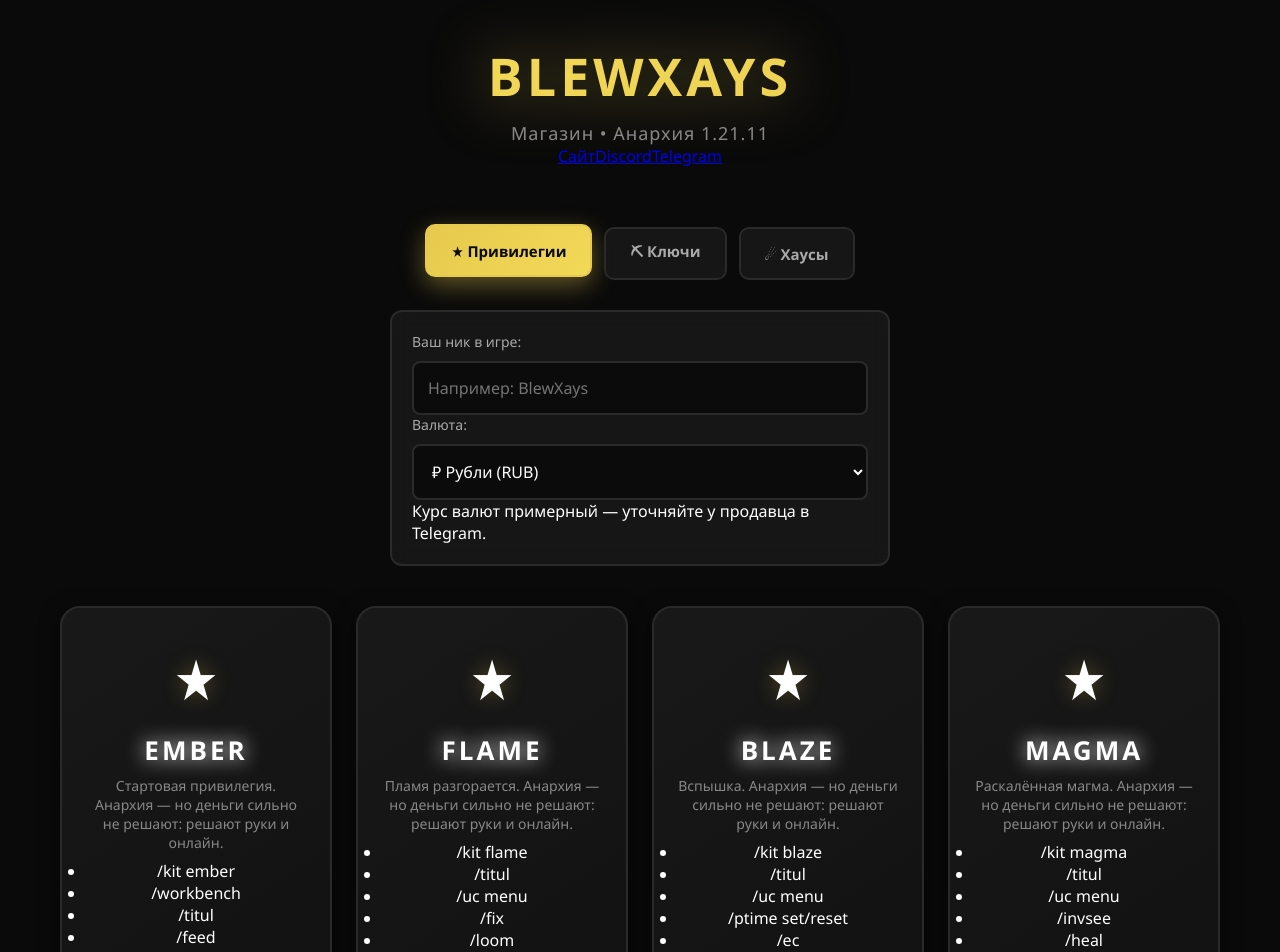
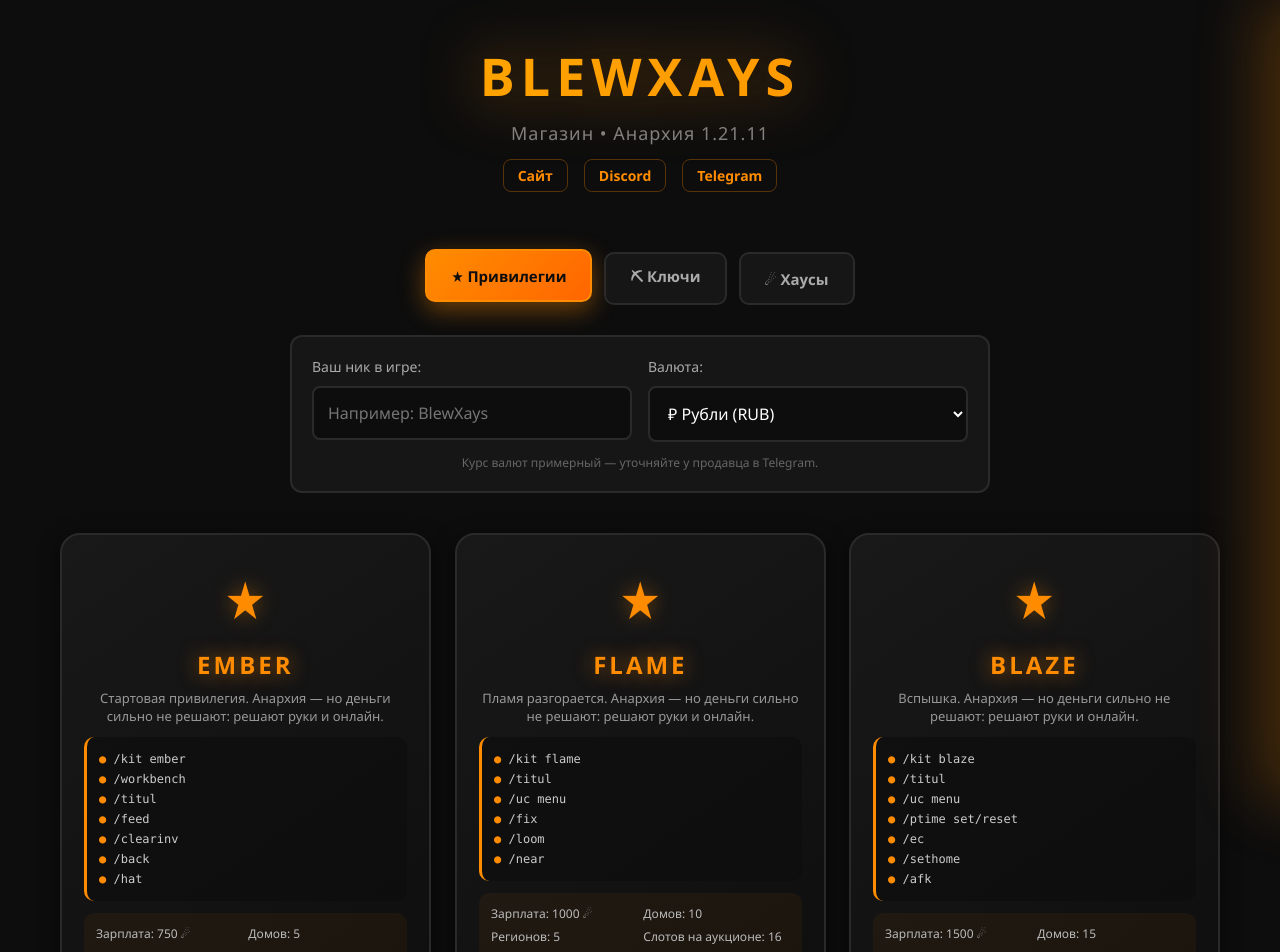
Before and after one commit to LEARFI/blewxays-shop, a Next.js app: page / in a window 1280 px wide. Shown: the top 952 px of the page. Built offline with nearby package versions, Linux system fonts and the light colour scheme.

Commit message:
Update globals.css

```diff
--- a/styles/globals.css
+++ b/styles/globals.css
@@ -6,14 +6,14 @@
 }
 
 html, body {
-  background: #0a0a0a;
+  background: #0D0D0D;
   color: #fff;
   min-height: 100vh;
   overflow-x: hidden;
 }
 
 /* ========================================
-   ЖИВОЙ ФОН
+   ЖИВОЙ ФОН (BLEWXAYS: оранжевый)
    ======================================== */
 .living-bg {
   position: fixed;
@@ -23,20 +23,16 @@
   height: 100%;
   z-index: -2;
   background:
-    radial-gradient(circle at 20% 50%, rgba(230, 201, 77, 0.15) 0%, transparent 50%),
-    radial-gradient(circle at 80% 20%, rgba(243, 217, 88, 0.12) 0%, transparent 50%),
-    radial-gradient(circle at 50% 80%, rgba(230, 201, 77, 0.1) 0%, transparent 50%),
-    #0a0a0a;
+    radial-gradient(circle at 20% 50%, rgba(255, 140, 0, 0.15) 0%, transparent 50%),
+    radial-gradient(circle at 80% 20%, rgba(255, 165, 0, 0.12) 0%, transparent 50%),
+    radial-gradient(circle at 50% 80%, rgba(255, 102, 0, 0.10) 0%, transparent 50%),
+    #0D0D0D;
   animation: bgPulse 8s ease-in-out infinite;
 }
 
 @keyframes bgPulse {
-  0%, 100% {
-    background-position: 0% 0%, 100% 0%, 50% 100%, 0 0;
-  }
-  50% {
-    background-position: 100% 100%, 0% 100%, 50% 0%, 0 0;
-  }
+  0%, 100% { background-position: 0% 0%, 100% 0%, 50% 100%, 0 0; }
+  50%      { background-position: 100% 100%, 0% 100%, 50% 0%, 0 0; }
 }
 
 .living-bg::before,
@@ -46,27 +42,18 @@
   width: 600px;
   height: 600px;
   border-radius: 50%;
-  background: radial-gradient(circle, rgba(230, 201, 77, 0.2) 0%, transparent 70%);
+  background: radial-gradient(circle, rgba(255, 140, 0, 0.20) 0%, transparent 70%);
   animation: float 15s ease-in-out infinite;
   filter: blur(40px);
 }
 
-.living-bg::before {
-  top: -10%;
-  left: -10%;
-  animation-delay: 0s;
-}
-
-.living-bg::after {
-  bottom: -10%;
-  right: -10%;
-  animation-delay: -7s;
-}
+.living-bg::before { top: -10%; left: -10%; animation-delay: 0s; }
+.living-bg::after  { bottom: -10%; right: -10%; animation-delay: -7s; }
 
 @keyframes float {
   0%, 100% { transform: translate(0, 0) scale(1); }
-  33% { transform: translate(150px, -80px) scale(1.3); }
-  66% { transform: translate(-80px, 150px) scale(0.8); }
+  33%      { transform: translate(150px, -80px) scale(1.3); }
+  66%      { transform: translate(-80px, 150px) scale(0.8); }
 }
 
 /* Частицы */
@@ -83,34 +70,22 @@
 
 .particle {
   position: absolute;
-  width: 6px;
-  height: 6px;
-  background: #E6C94D;
+  background: #FF8C00;
   border-radius: 50%;
   opacity: 0.6;
   animation: rise linear infinite;
-  box-shadow: 0 0 15px #E6C94D, 0 0 30px rgba(230, 201, 77, 0.5);
+  box-shadow: 0 0 15px #FF8C00, 0 0 30px rgba(255, 140, 0, 0.5);
 }
 
 @keyframes rise {
-  0% {
-    transform: translateY(100vh) scale(0);
-    opacity: 0;
-  }
-  10% {
-    opacity: 0.8;
-  }
-  90% {
-    opacity: 0.8;
-  }
-  100% {
-    transform: translateY(-10vh) scale(1.5);
-    opacity: 0;
-  }
+  0%   { transform: translateY(100vh) scale(0); opacity: 0; }
+  10%  { opacity: 0.8; }
+  90%  { opacity: 0.8; }
+  100% { transform: translateY(-10vh) scale(1.5); opacity: 0; }
 }
 
 /* ========================================
-   КОНТЕЙНЕР
+   КОНТЕЙНЕР (сдвигается при открытой корзине)
    ======================================== */
 .container {
   max-width: 1200px;
@@ -119,11 +94,18 @@
   animation: fadeIn 0.6s ease-out;
   position: relative;
   z-index: 1;
+  transition: transform 0.4s ease, max-width 0.4s ease;
+}
+
+.container.with-cart {
+  max-width: 1000px;
+  margin-left: 40px;
+  transform: translateX(-120px);
 }
 
 @keyframes fadeIn {
   from { opacity: 0; transform: translateY(20px); }
-  to { opacity: 1; transform: translateY(0); }
+  to   { opacity: 1; transform: translateY(0); }
 }
 
 /* ========================================
@@ -137,32 +119,57 @@
 
 @keyframes slideDown {
   from { opacity: 0; transform: translateY(-30px); }
-  to { opacity: 1; transform: translateY(0); }
+  to   { opacity: 1; transform: translateY(0); }
 }
 
 .logo {
   font-size: 52px;
   font-weight: 900;
-  background: linear-gradient(135deg, #E6C94D, #F3D958, #FFD700, #F3D958, #E6C94D);
+  background: linear-gradient(135deg, #FF8C00, #FFA500, #FF6600, #FFA500, #FF8C00);
   background-size: 300% 300%;
   -webkit-background-clip: text;
   -webkit-text-fill-color: transparent;
   background-clip: text;
   margin-bottom: 10px;
-  filter: drop-shadow(0 0 30px rgba(230, 201, 77, 0.5));
+  filter: drop-shadow(0 0 30px rgba(255, 140, 0, 0.5));
   animation: gradientShift 4s ease infinite;
-  letter-spacing: 4px;
+  letter-spacing: 6px;
 }
 
 @keyframes gradientShift {
   0%, 100% { background-position: 0% 50%; }
-  50% { background-position: 100% 50%; }
+  50%      { background-position: 100% 50%; }
 }
 
 .subtitle {
-  color: #888;
+  color: #808080;
   font-size: 18px;
   letter-spacing: 1px;
+  margin-bottom: 14px;
+}
+
+.links {
+  display: flex;
+  justify-content: center;
+  gap: 16px;
+  flex-wrap: wrap;
+}
+
+.links a {
+  color: #FF8C00;
+  text-decoration: none;
+  font-size: 14px;
+  font-weight: 600;
+  padding: 6px 14px;
+  border: 1px solid rgba(255, 140, 0, 0.3);
+  border-radius: 8px;
+  transition: all 0.3s ease;
+}
+
+.links a:hover {
+  background: rgba(255, 140, 0, 0.15);
+  border-color: #FF8C00;
+  box-shadow: 0 0 20px rgba(255, 140, 0, 0.35);
 }
 
 /* ========================================
@@ -191,25 +198,25 @@
 }
 
 .tab-btn:hover {
-  color: #E6C94D;
-  border-color: #E6C94D;
+  color: #FF8C00;
+  border-color: #FF8C00;
   transform: translateY(-3px);
-  box-shadow: 0 8px 24px rgba(230, 201, 77, 0.2);
+  box-shadow: 0 8px 24px rgba(255, 140, 0, 0.2);
 }
 
 .tab-btn.active {
-  background: linear-gradient(135deg, #E6C94D, #F3D958);
-  color: #0a0a0a;
-  border-color: #E6C94D;
+  background: linear-gradient(135deg, #FF8C00, #FF6600);
+  color: #0D0D0D;
+  border-color: #FF8C00;
   transform: translateY(-3px);
-  box-shadow: 0 8px 24px rgba(230, 201, 77, 0.4);
+  box-shadow: 0 8px 24px rgba(255, 140, 0, 0.4);
 }
 
 /* ========================================
-   ФОРМА НИКА
+   ФОРМА НИКА + ВАЛЮТА
    ======================================== */
 .nick-form {
-  max-width: 500px;
+  max-width: 700px;
   margin: 0 auto 40px;
   background: rgba(26, 26, 26, 0.8);
   backdrop-filter: blur(10px);
@@ -221,8 +228,19 @@
 }
 
 .nick-form:focus-within {
-  border-color: #E6C94D;
-  box-shadow: 0 0 30px rgba(230, 201, 77, 0.2);
+  border-color: #FF8C00;
+  box-shadow: 0 0 30px rgba(255, 140, 0, 0.2);
+}
+
+.form-row {
+  display: flex;
+  gap: 16px;
+  flex-wrap: wrap;
+}
+
+.form-field {
+  flex: 1;
+  min-width: 200px;
 }
 
 .nick-label {
@@ -235,7 +253,7 @@
 .nick-input {
   width: 100%;
   padding: 14px;
-  background: rgba(10, 10, 10, 0.9);
+  background: rgba(13, 13, 13, 0.9);
   border: 2px solid #2a2a2a;
   border-radius: 8px;
   color: #fff;
@@ -245,8 +263,15 @@
 }
 
 .nick-input:focus {
-  border-color: #E6C94D;
-  box-shadow: 0 0 20px rgba(230, 201, 77, 0.3);
+  border-color: #FF8C00;
+  box-shadow: 0 0 20px rgba(255, 140, 0, 0.3);
+}
+
+.rate-note {
+  margin-top: 12px;
+  color: #666;
+  font-size: 12px;
+  text-align: center;
 }
 
 /* ========================================
@@ -254,16 +279,16 @@
    ======================================== */
 .grid {
   display: grid;
-  grid-template-columns: repeat(auto-fit, minmax(260px, 1fr));
+  grid-template-columns: repeat(auto-fit, minmax(280px, 1fr));
   gap: 24px;
 }
 
 .card {
-  background: linear-gradient(145deg, rgba(26, 26, 26, 0.95), rgba(15, 15, 15, 0.95));
+  background: linear-gradient(145deg, rgba(26, 26, 26, 0.95), rgba(13, 13, 13, 0.95));
   backdrop-filter: blur(10px);
   border: 2px solid #2a2a2a;
   border-radius: 20px;
-  padding: 32px 24px;
+  padding: 28px 22px;
   text-align: center;
   transition: all 0.4s cubic-bezier(0.175, 0.885, 0.32, 1.275);
   position: relative;
@@ -274,117 +299,265 @@
 
 @keyframes cardIn {
   from { opacity: 0; transform: translateY(40px) scale(0.9); }
-  to { opacity: 1; transform: translateY(0) scale(1); }
+  to   { opacity: 1; transform: translateY(0) scale(1); }
 }
 
-.card:nth-child(1) { animation-delay: 0.05s; }
-.card:nth-child(2) { animation-delay: 0.1s; }
-.card:nth-child(3) { animation-delay: 0.15s; }
-.card:nth-child(4) { animation-delay: 0.2s; }
-.card:nth-child(5) { animation-delay: 0.25s; }
-.card:nth-child(6) { animation-delay: 0.3s; }
-.card:nth-child(7) { animation-delay: 0.35s; }
-
-.card::before {
-  content: '';
-  position: absolute;
-  top: 0;
-  left: -100%;
-  width: 100%;
-  height: 100%;
-  background: linear-gradient(90deg, transparent, rgba(230, 201, 77, 0.1), transparent);
-  transition: left 0.6s ease;
-}
-
-.card:hover::before {
-  left: 100%;
+.card:hover {
+  transform: translateY(-12px) scale(1.03);
+  border-color: #FF8C00;
+  box-shadow:
+    0 25px 50px rgba(255, 140, 0, 0.25),
+    0 0 0 1px rgba(255, 140, 0, 0.3),
+    inset 0 0 60px rgba(255, 140, 0, 0.05);
 }
 
 .card::after {
   content: '';
   position: absolute;
-  top: 0;
-  left: 0;
-  right: 0;
+  top: 0; left: 0; right: 0;
   height: 4px;
-  background: linear-gradient(90deg, transparent, #E6C94D, transparent);
+  background: linear-gradient(90deg, transparent, #FF8C00, transparent);
   opacity: 0;
   transition: opacity 0.3s ease;
 }
 
-.card:hover {
-  transform: translateY(-12px) scale(1.03);
-  border-color: #E6C94D;
+.card:hover::after { opacity: 1; }
+
+.card-legendary {
+  border-color: #FF6600;
   box-shadow:
-    0 25px 50px rgba(230, 201, 77, 0.25),
-    0 0 0 1px rgba(230, 201, 77, 0.3),
-    inset 0 0 60px rgba(230, 201, 77, 0.05);
+    0 0 0 1px rgba(255, 102, 0, 0.5),
+    0 8px 30px rgba(255, 102, 0, 0.3),
+    inset 0 0 40px rgba(255, 102, 0, 0.08);
 }
 
-.card:hover::after {
-  opacity: 1;
+.card-legendary .card-title {
+  background: linear-gradient(135deg, #FF8C00, #FFA500, #FF6600);
+  -webkit-background-clip: text;
+  -webkit-text-fill-color: transparent;
+  background-clip: text;
 }
 
+.card-house { border-color: rgba(255, 165, 0, 0.4); }
+
 .card-icon {
-  font-size: 56px;
-  margin-bottom: 16px;
+  font-size: 52px;
+  margin-bottom: 14px;
+  display: inline-block;
+  color: #FF8C00;
+  filter: drop-shadow(0 0 10px rgba(255, 140, 0, 0.4));
   transition: transform 0.5s cubic-bezier(0.175, 0.885, 0.32, 1.275);
-  display: inline-block;
-  filter: drop-shadow(0 0 10px rgba(230, 201, 77, 0.3));
 }
 
 .card:hover .card-icon {
-  transform: scale(1.3) rotate(-10deg);
-  filter: drop-shadow(0 0 25px rgba(230, 201, 77, 0.8));
+  transform: scale(1.25) rotate(-8deg);
+  filter: drop-shadow(0 0 25px rgba(255, 140, 0, 0.9));
 }
 
 .card-title {
-  font-size: 26px;
+  font-size: 24px;
   font-weight: 800;
   margin-bottom: 8px;
   letter-spacing: 3px;
-  text-shadow: 0 0 20px currentColor;
+  color: #FF8C00;
+  text-shadow: 0 0 20px rgba(255, 140, 0, 0.6);
 }
 
 .card-desc {
-  color: #888;
-  font-size: 14px;
-  margin-bottom: 8px;
+  color: #999;
+  font-size: 13px;
+  margin-bottom: 12px;
+  line-height: 1.4;
+}
+
+.card-features {
+  list-style: none;
+  text-align: left;
+  margin: 12px 0;
+  padding: 12px;
+  background: rgba(13, 13, 13, 0.6);
+  border-radius: 10px;
+  border-left: 3px solid #FF8C00;
+}
+
+.card-features li {
+  color: #ccc;
+  font-size: 12px;
+  padding: 3px 0;
+  font-family: 'Consolas', monospace;
+}
+
+.card-features li::before {
+  content: '● ';
+  color: #FF8C00;
+}
+
+.card-info {
+  display: grid;
+  grid-template-columns: 1fr 1fr;
+  gap: 6px;
+  margin: 12px 0;
+  padding: 12px;
+  background: rgba(255, 140, 0, 0.05);
+  border-radius: 10px;
+  font-size: 12px;
+  color: #bbb;
+}
+
+.card-info div {
+  text-align: left;
 }
 
 .card-price {
-  font-size: 30px;
+  font-size: 28px;
   font-weight: 800;
-  color: #E6C94D;
-  margin: 20px 0;
-  text-shadow: 0 0 20px rgba(230, 201, 77, 0.5);
+  color: #FF8C00;
+  margin: 16px 0;
+  text-shadow: 0 0 20px rgba(255, 140, 0, 0.6);
 }
 
 .card-price span {
-  font-size: 16px;
-  color: #888;
+  font-size: 14px;
+  color: #808080;
   font-weight: 400;
 }
 
+.card-total {
+  font-size: 14px;
+  color: #FFA500;
+  margin: 10px 0;
+  font-weight: 600;
+}
+
 /* ========================================
-   КНОПКА
+   КРАСИВЫЙ ПОЛЗУНОК
+   ======================================== */
+.qty-control {
+  display: flex;
+  align-items: center;
+  gap: 10px;
+  margin: 14px 0;
+  padding: 8px 12px;
+  background: rgba(13, 13, 13, 0.8);
+  border: 1px solid #2a2a2a;
+  border-radius: 12px;
+}
+
+.qty-btn {
+  width: 32px;
+  height: 32px;
+  border-radius: 8px;
+  border: 1px solid #FF8C00;
+  background: rgba(255, 140, 0, 0.1);
+  color: #FF8C00;
+  font-size: 18px;
+  font-weight: 900;
+  cursor: pointer;
+  transition: all 0.2s ease;
+  display: flex;
+  align-items: center;
+  justify-content: center;
+  user-select: none;
+}
+
+.qty-btn:hover {
+  background: #FF8C00;
+  color: #0D0D0D;
+  transform: scale(1.1);
+  box-shadow: 0 0 15px rgba(255, 140, 0, 0.6);
+}
+
+.qty-btn:active { transform: scale(0.95); }
+
+.qty-slider-wrap {
+  flex: 1;
+  position: relative;
+  height: 8px;
+  background: #1A1A1A;
+  border-radius: 4px;
+  overflow: hidden;
+}
+
+.qty-slider-fill {
+  position: absolute;
+  top: 0;
+  left: 0;
+  height: 100%;
+  background: linear-gradient(90deg, #FF6600, #FF8C00, #FFA500);
+  border-radius: 4px;
+  pointer-events: none;
+  box-shadow: 0 0 10px rgba(255, 140, 0, 0.6);
+  transition: width 0.1s ease;
+}
+
+.qty-slider {
+  position: absolute;
+  top: 0;
+  left: 0;
+  width: 100%;
+  height: 100%;
+  -webkit-appearance: none;
+  appearance: none;
+  background: transparent;
+  cursor: pointer;
+  outline: none;
+}
+
+.qty-slider::-webkit-slider-thumb {
+  -webkit-appearance: none;
+  appearance: none;
+  width: 20px;
+  height: 20px;
+  border-radius: 50%;
+  background: radial-gradient(circle, #FFA500, #FF6600);
+  border: 2px solid #FF8C00;
+  cursor: pointer;
+  box-shadow: 0 0 12px rgba(255, 140, 0, 0.9);
+  transition: transform 0.2s ease;
+}
+
+.qty-slider::-webkit-slider-thumb:hover {
+  transform: scale(1.2);
+}
+
+.qty-slider::-moz-range-thumb {
+  width: 20px;
+  height: 20px;
+  border-radius: 50%;
+  background: radial-gradient(circle, #FFA500, #FF6600);
+  border: 2px solid #FF8C00;
+  cursor: pointer;
+  box-shadow: 0 0 12px rgba(255, 140, 0, 0.9);
+}
+
+.qty-value {
+  min-width: 38px;
+  text-align: center;
+  color: #FF8C00;
+  font-weight: 800;
+  font-size: 15px;
+  text-shadow: 0 0 10px rgba(255, 140, 0, 0.6);
+}
+
+/* ========================================
+   КНОПКА КУПИТЬ
    ======================================== */
 .buy-btn {
   width: 100%;
-  padding: 16px;
+  padding: 14px;
   border: none;
   border-radius: 12px;
-  font-size: 16px;
+  font-size: 15px;
   font-weight: 800;
   cursor: pointer;
   transition: all 0.3s ease;
-  background: linear-gradient(135deg, #E6C94D, #F3D958, #FFD700);
+  background: linear-gradient(135deg, #FF8C00, #FFA500, #FF6600);
   background-size: 200% 200%;
-  color: #0a0a0a;
+  color: #0D0D0D;
   letter-spacing: 2px;
   position: relative;
   overflow: hidden;
-  box-shadow: 0 4px 15px rgba(230, 201, 77, 0.3);
+  box-shadow: 0 4px 15px rgba(255, 140, 0, 0.3);
 }
 
 .buy-btn::before {
@@ -398,24 +571,191 @@
   transition: left 0.6s ease;
 }
 
-.buy-btn:hover::before {
-  left: 100%;
-}
+.buy-btn:hover::before { left: 100%; }
 
 .buy-btn:hover {
   transform: translateY(-3px) scale(1.02);
-  box-shadow: 0 12px 30px rgba(230, 201, 77, 0.5);
+  box-shadow: 0 12px 30px rgba(255, 140, 0, 0.5);
   background-position: 100% 50%;
 }
 
-.buy-btn:active {
-  transform: translateY(0) scale(0.98);
+.buy-btn:active { transform: translateY(0) scale(0.98); }
+
+/* ========================================
+   КОРЗИНА СПРАВА
+   ======================================== */
+.cart-panel {
+  position: fixed;
+  top: 0;
+  right: 0;
+  width: 380px;
+  max-width: 100%;
+  height: 100vh;
+  background: linear-gradient(180deg, rgba(26, 26, 26, 0.98), rgba(13, 13, 13, 0.98));
+  backdrop-filter: blur(20px);
+  border-left: 2px solid #FF8C00;
+  box-shadow: -20px 0 60px rgba(255, 140, 0, 0.25);
+  transform: translateX(100%);
+  transition: transform 0.4s cubic-bezier(0.175, 0.885, 0.32, 1.275);
+  z-index: 100;
+  display: flex;
+  flex-direction: column;
 }
 
-.buy-btn:disabled {
-  opacity: 0.5;
-  cursor: not-allowed;
-  transform: none;
+.cart-panel.open { transform: translateX(0); }
+
+.cart-header {
+  display: flex;
+  justify-content: space-between;
+  align-items: center;
+  padding: 20px;
+  border-bottom: 1px solid rgba(255, 140, 0, 0.2);
+  color: #FF8C00;
+  font-weight: 800;
+  font-size: 18px;
+  letter-spacing: 2px;
+}
+
+.cart-close {
+  background: transparent;
+  border: 1px solid rgba(255, 140, 0, 0.4);
+  color: #FF8C00;
+  width: 32px;
+  height: 32px;
+  border-radius: 8px;
+  cursor: pointer;
+  font-size: 16px;
+  transition: all 0.3s ease;
+}
+
+.cart-close:hover {
+  background: #FF8C00;
+  color: #0D0D0D;
+}
+
+.cart-empty {
+  text-align: center;
+  color: #666;
+  padding: 40px 20px;
+  font-size: 14px;
+}
+
+.cart-items {
+  flex: 1;
+  overflow-y: auto;
+  padding: 16px;
+  display: flex;
+  flex-direction: column;
+  gap: 12px;
+}
+
+.cart-item {
+  display: flex;
+  align-items: center;
+  gap: 10px;
+  padding: 12px;
+  background: rgba(13, 13, 13, 0.8);
+  border: 1px solid #2a2a2a;
+  border-radius: 12px;
+  transition: all 0.3s ease;
+}
+
+.cart-item:hover {
+  border-color: rgba(255, 140, 0, 0.5);
+}
+
+.cart-item-icon {
+  font-size: 24px;
+  color: #FF8C00;
+}
+
+.cart-item-info {
+  flex: 1;
+  min-width: 0;
+}
+
+.cart-item-name {
+  font-size: 13px;
+  font-weight: 700;
+  color: #fff;
+  white-space: nowrap;
+  overflow: hidden;
+  text-overflow: ellipsis;
+}
+
+.cart-item-price {
+  font-size: 12px;
+  color: #FF8C00;
+  font-weight: 600;
+}
+
+.cart-item-qty {
+  display: flex;
+  align-items: center;
+  gap: 4px;
+}
+
+.cart-item-qty button {
+  width: 22px;
+  height: 22px;
+  border: 1px solid #FF8C00;
+  background: transparent;
+  color: #FF8C00;
+  border-radius: 6px;
+  cursor: pointer;
+  font-weight: 900;
+  transition: all 0.2s ease;
+}
+
+.cart-item-qty button:hover {
+  background: #FF8C00;
+  color: #0D0D0D;
+}
+
+.cart-item-qty span {
+  min-width: 22px;
+  text-align: center;
+  color: #fff;
+  font-size: 13px;
+  font-weight: 700;
+}
+
+.cart-item-remove {
+  background: transparent;
+  border: none;
+  color: #FF6600;
+  cursor: pointer;
+  font-size: 14px;
+  padding: 4px;
+  transition: all 0.2s ease;
+}
+
+.cart-item-remove:hover {
+  color: #FF8C00;
+  transform: scale(1.2);
+}
+
+.cart-footer {
+  padding: 20px;
+  border-top: 1px solid rgba(255, 140, 0, 0.2);
+  background: rgba(13, 13, 13, 0.9);
+}
+
+.cart-total {
+  color: #aaa;
+  font-size: 14px;
+  margin-bottom: 14px;
+  text-align: center;
+}
+
+.cart-total b {
+  color: #FF8C00;
+  font-size: 20px;
+  text-shadow: 0 0 15px rgba(255, 140, 0, 0.6);
+}
+
+.cart-checkout {
+  width: 100%;
 }
 
 /* ========================================
@@ -432,14 +772,25 @@
 }
 
 .footer a {
-  color: #E6C94D;
+  color: #FF8C00;
   text-decoration: none;
   transition: all 0.3s ease;
 }
 
 .footer a:hover {
   text-decoration: underline;
-  text-shadow: 0 0 15px rgba(230, 201, 77, 0.8);
+  text-shadow: 0 0 15px rgba(255, 140, 0, 0.8);
+}
+
+/* ========================================
+   АДАПТИВ
+   ======================================== */
+@media (max-width: 900px) {
+  .container.with-cart {
+    transform: none;
+    margin-left: auto;
+  }
+  .cart-panel { width: 100%; }
 }
 
 @media (max-width: 600px) {
@@ -447,4 +798,5 @@
   .tabs { gap: 8px; }
   .tab-btn { padding: 10px 16px; font-size: 13px; }
   .card-icon { font-size: 42px; }
+  .card-info { grid-template-columns: 1fr; }
 }
```
